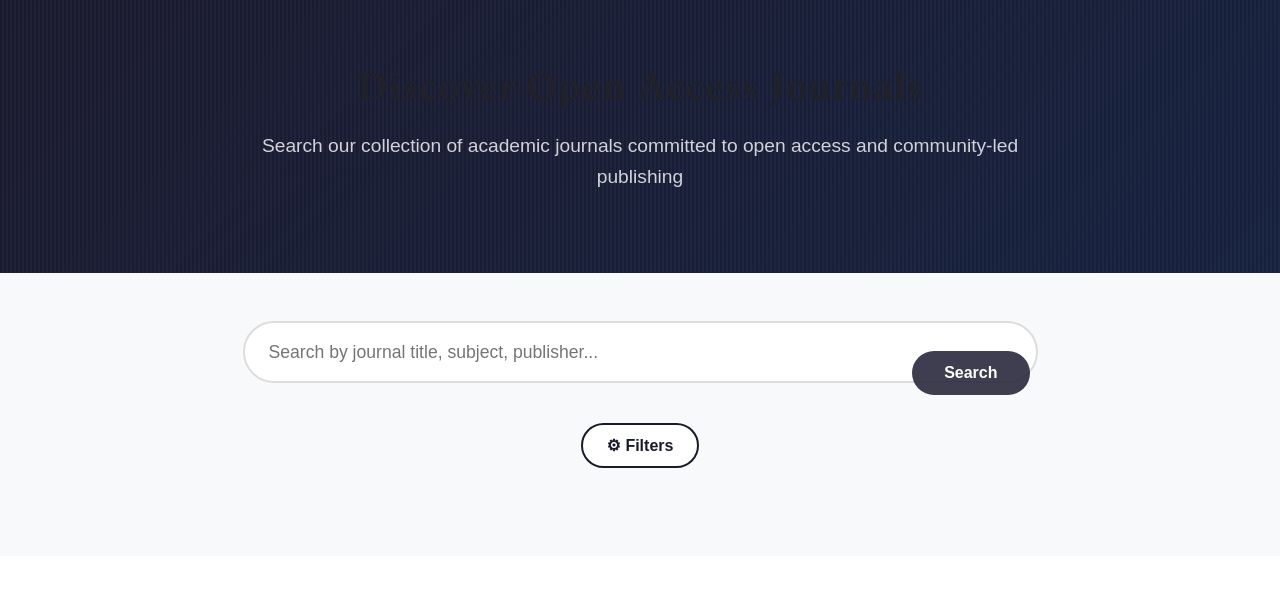
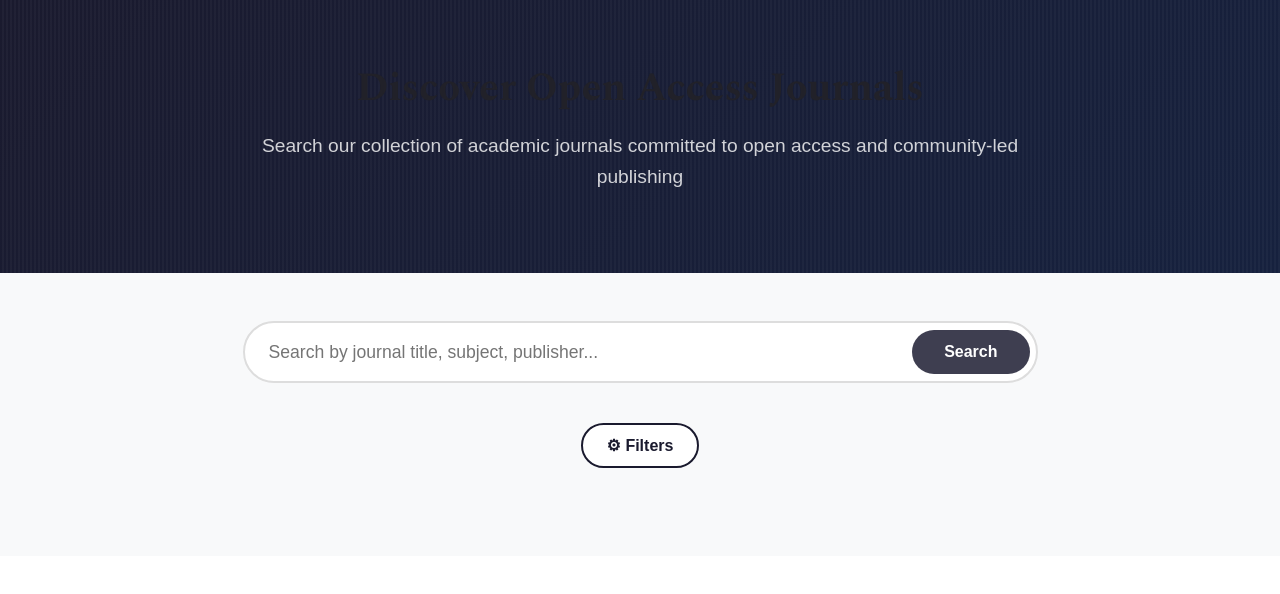
Before and after one commit to dqprogramming/astrometrics, a Django app: page / in a window 1280 px wide, with the pointer over the restyled element. Shown: the part 80-674 px from the top of the page. Run offline with Django 5.2, Linux system fonts and the light colour scheme; data that the repository does not hold is empty.

Commit message:
Update catalogue.css

```diff
--- a/static/css/catalogue.css
+++ b/static/css/catalogue.css
@@ -568,6 +568,14 @@
     .journal-grid {
         grid-template-columns: 1fr;
     }
+}
+
+button.search-submit:hover,
+button.search-submit:active,
+button.search-submit:focus,
+button.search-submit:focus-visible {
+    transform: translateY(-50%) !important;
+}
 
     .filters-grid {
         grid-template-columns: 1fr;
```
